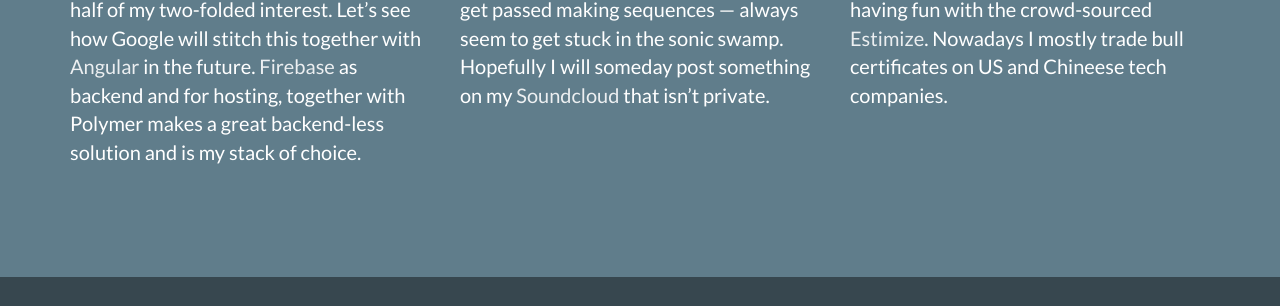
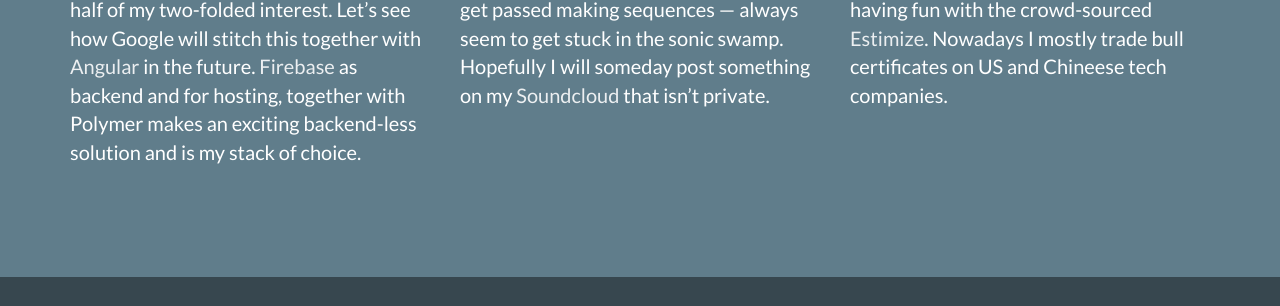
Before and after one commit to medicor/medicor.github.io, a Jekyll site: the page built from index.html, in a window 1280 px wide and 900 px high, scrolled down 1716 px. Shown: the part 325-631 px from the top of the window. Built offline with Jekyll 4.4.1, drawn with Linux system fonts in a browser that asks for light colours; Markdown is read by kramdown in place of the engine named in the settings.

Commit message:
Published with https://stackedit.io/

```diff
--- a/_includes/about1.md
+++ b/_includes/about1.md
@@ -1,2 +1,2 @@
 <a href="https://www.polymer-project.org/"><img src="/img/logo-polymer.png" style="float: left; margin: 0px 15px 15px 0px"></a>
-I still consider programming my main interest, although after a 30 year streak, euphoria comes and goes. [Polymer](https://www.polymer-project.org) and [Web components](http://webcomponents.org/) has made the scene a lot more fun lately. [Paper Elements](https://elements.polymer-project.org/browse?package=paper-elements), being Google's reference implementation of their beautiful [Material Design](http://www.google.com/design/spec/material-design/introduction.html), is the other half of my two-folded interest. Let's see how Google will stitch this together with  [Angular](https://angular.io/) in the future. [Firebase](https://www.firebase.com/) as backend and for hosting, together with Polymer makes a great backend-less solution and is my stack of choice.
+I still consider programming my main interest, although after a 30 year streak, euphoria comes and goes. [Polymer](https://www.polymer-project.org) and [Web components](http://webcomponents.org/) has made the scene a lot more fun lately. [Paper Elements](https://elements.polymer-project.org/browse?package=paper-elements), being Google's reference implementation of their beautiful [Material Design](http://www.google.com/design/spec/material-design/introduction.html), is the other half of my two-folded interest. Let's see how Google will stitch this together with  [Angular](https://angular.io/) in the future. [Firebase](https://www.firebase.com/) as backend and for hosting, together with Polymer makes an exciting backend-less solution and is my stack of choice.
```
